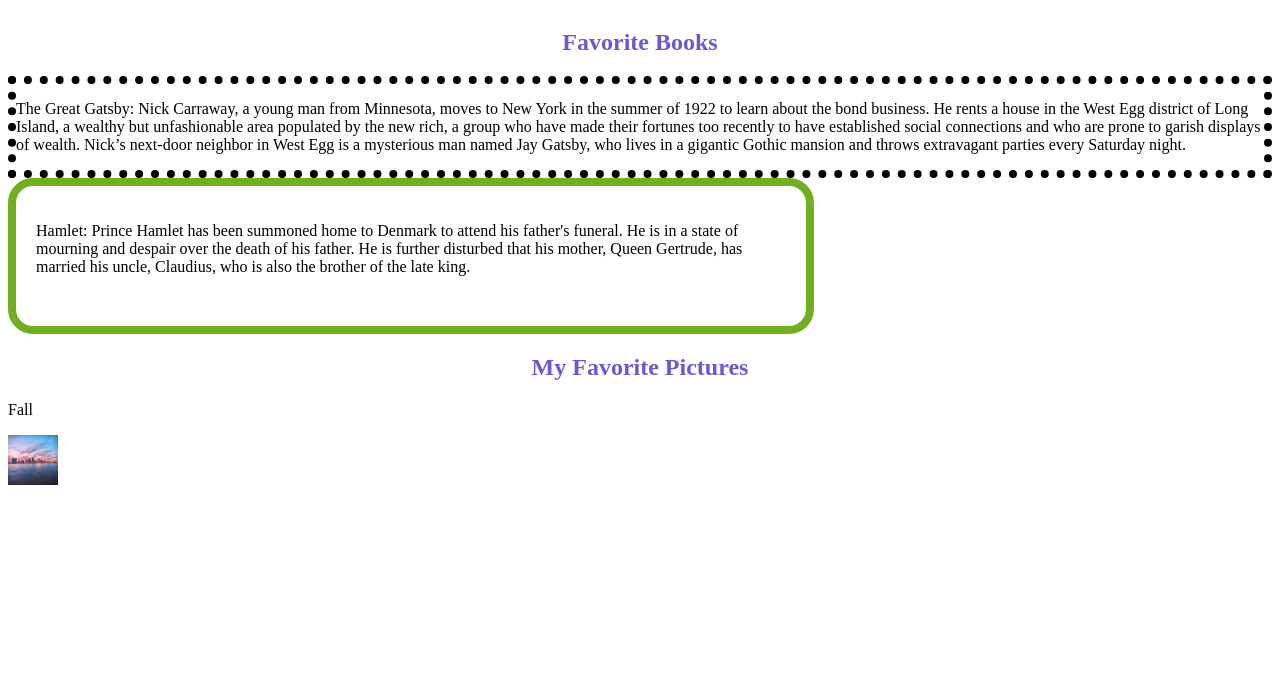
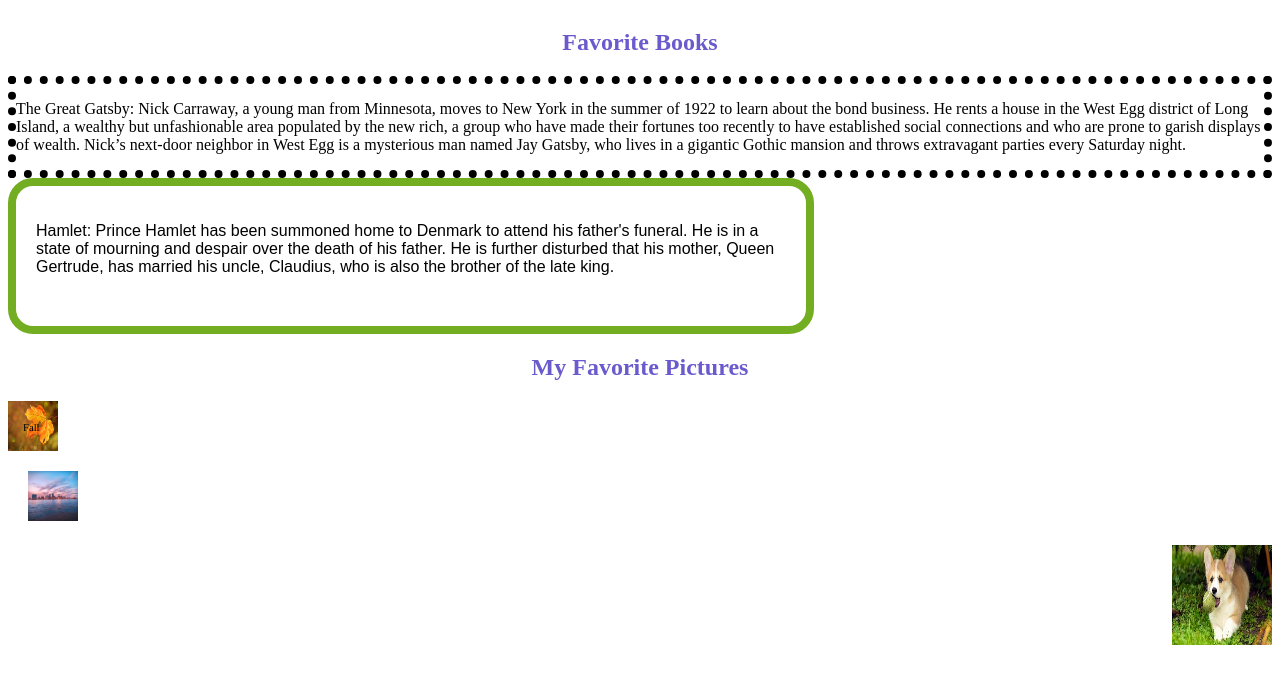
Before and after one commit to xinzhl-1760019/xinzhl-1760019.github.io, a plain HTML site: page someCss.html in a window 1280 px wide. Shown: the part 90-774 px from the top of the page. Drawn offline with Linux system fonts and the light colour scheme.

Commit message:
Add files via upload

```diff
--- a/anExternal.css
+++ b/anExternal.css
@@ -9,24 +9,41 @@
 
 #Content1{
 	border: dotted 8px black;
+	font-family: "Passion One";
 }
 
 #Content2{
   border-radius: 25px;
   border: 8px solid #73AD21;
+  font-family: "Arial";
   padding: 20px;
   width: 750px;
   height: 100px;
 }
 
 
-
-#P1{
-	text-align: center;
+#la{
+	background-image: url(p1.jpg);
+	background-size: 50px 50px;
+	background-repeat: no-repeat;
+	height: 50px;
+	width: 50px;
+	font-size: 8pt;
 }
 
-p4{
-	position:abosulte;
-	top:10px;
-	left:25px;
+#lala{
+	position: absolute;
+	top: 10px;
+	left: 15px;
 }
+
+#P2{
+	margin-top: 20px;
+    margin-bottom: 20px;
+    margin-right: 20px;
+    margin-left: 20px;
+}
+
+#P3{
+	float: right;
+}
--- a/someCss.html
+++ b/someCss.html
@@ -25,7 +25,8 @@
 
 		<div id = "Picture">
 		<h2 style="color:SlateBlue;">My Favorite Pictures</h2>
-			</div>
+		</div>
+
 			<div id = "la" style="position: relative">
 				<p id="lala">Fall</p >
 			</div>
@@ -34,6 +35,10 @@
 				<img src="p2.jpg" width="50px" height="50px">
 			</div>
 
+			<div id = "P3">
+				<img src="p3.jpg" width="100px" height="100px">
+			</div>
+
 
 	</body>
 </html>
```
